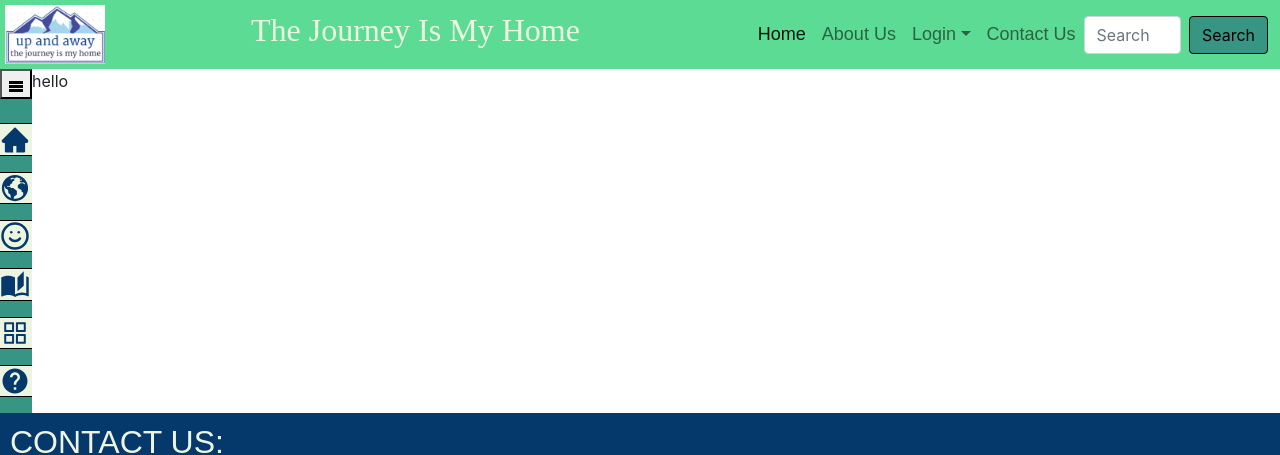
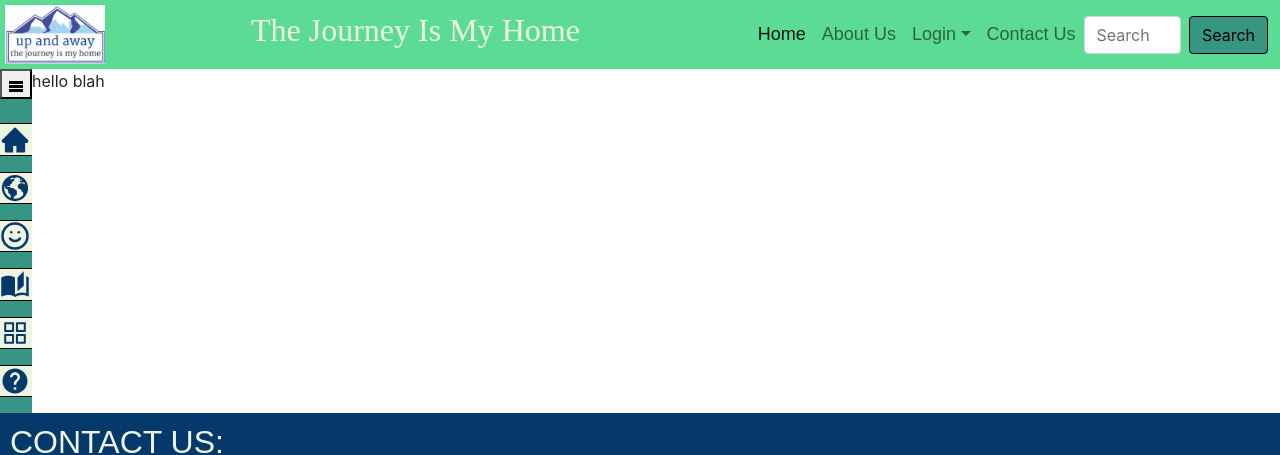
Before and after one commit to AyushiSoumya/myproject, a React (Create React App) app: page /about in a window 1280 px wide. Shown: the top 455 px of the page. Built offline with nearby package versions, Linux system fonts and the light colour scheme; a web font is replaced by a local one.

Commit message:
Update about.js

```diff
--- a/src/components/about.js
+++ b/src/components/about.js
@@ -3,6 +3,6 @@ import "./about.scss"
 
 export default function About() {
     return (
-        <p>hello</p>
+        <p>hello blah</p>
     )
 }
```
